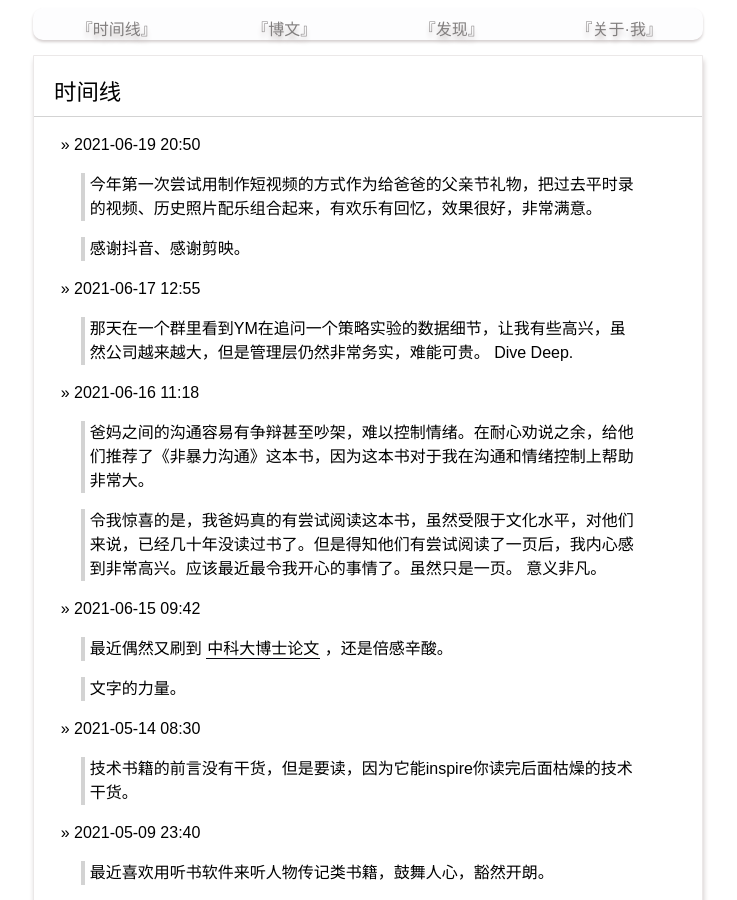
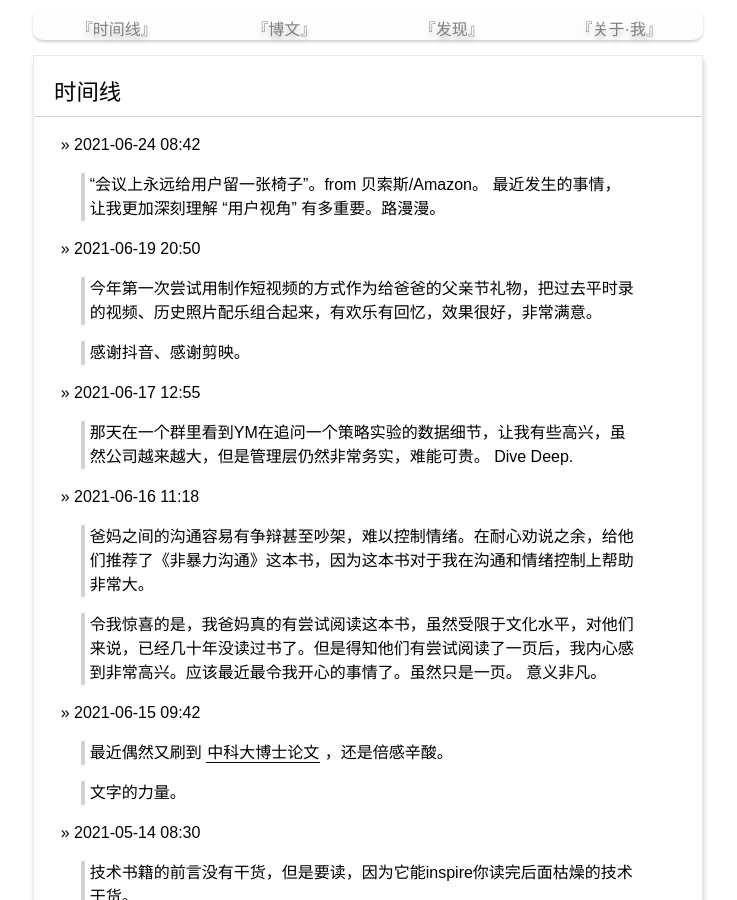
Before and after one commit to yanyiwu/blog, a Jekyll site: the page built from index.md, in a window 1280 px wide and 900 px high. Shown: the whole window, without its empty margins (272-1009 px from the left). Built offline with Jekyll 4.4.1, drawn with Linux system fonts in a browser that asks for light colours; Markdown is read by kramdown in place of the engine named in the settings; comment, search, counter and statistics services are not loaded.

Commit message:
Update index.md

```diff
--- a/index.md
+++ b/index.md
@@ -2,6 +2,11 @@
 layout: posting
 title: 时间线
 ---
+
+&raquo; 2021-06-24 08:42
+
+> "会议上永远给用户留一张椅子"。from 贝索斯/Amazon。
+> 最近发生的事情，让我更加深刻理解 "用户视角" 有多重要。路漫漫。
 
 &raquo; 2021-06-19 20:50
 
```
